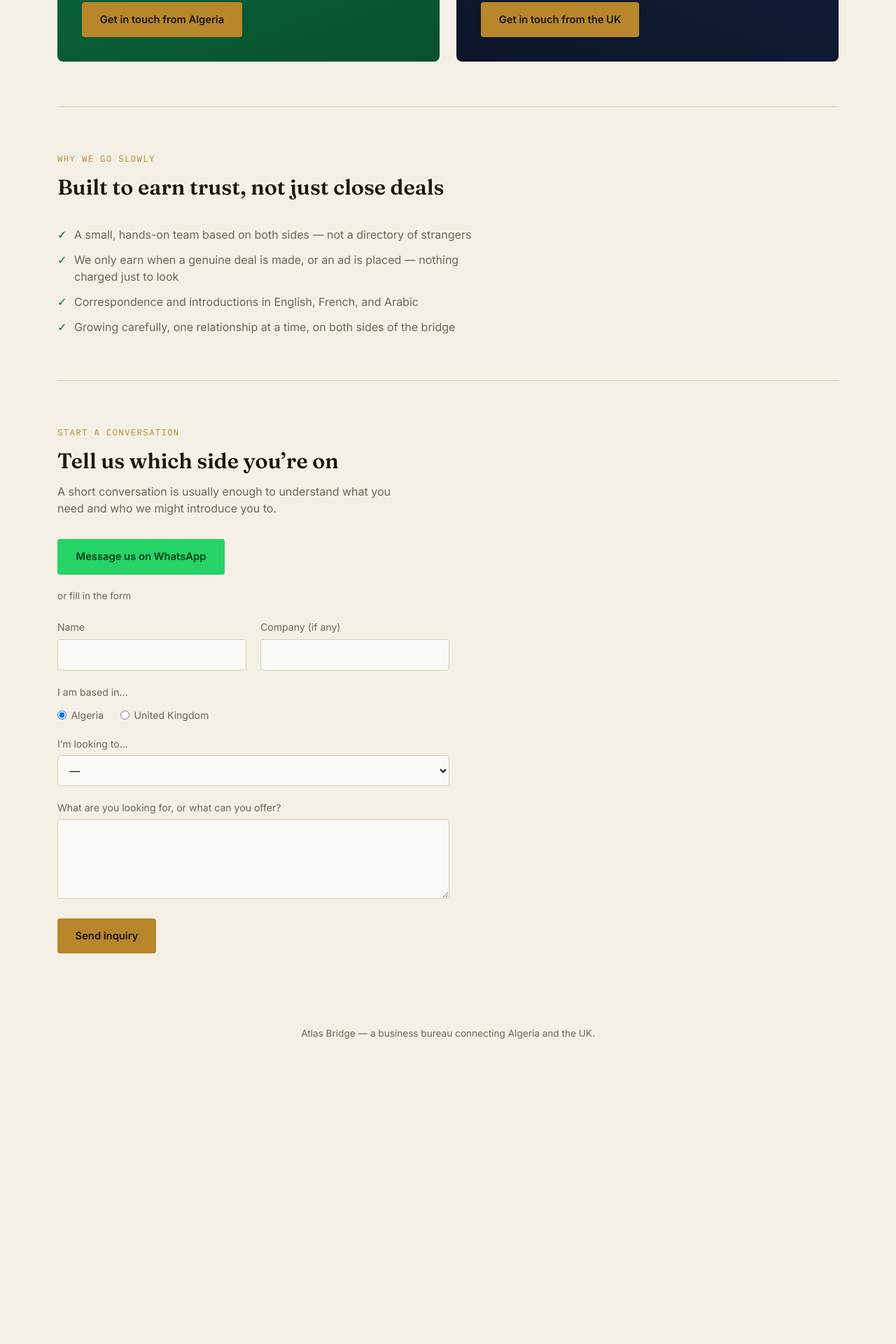
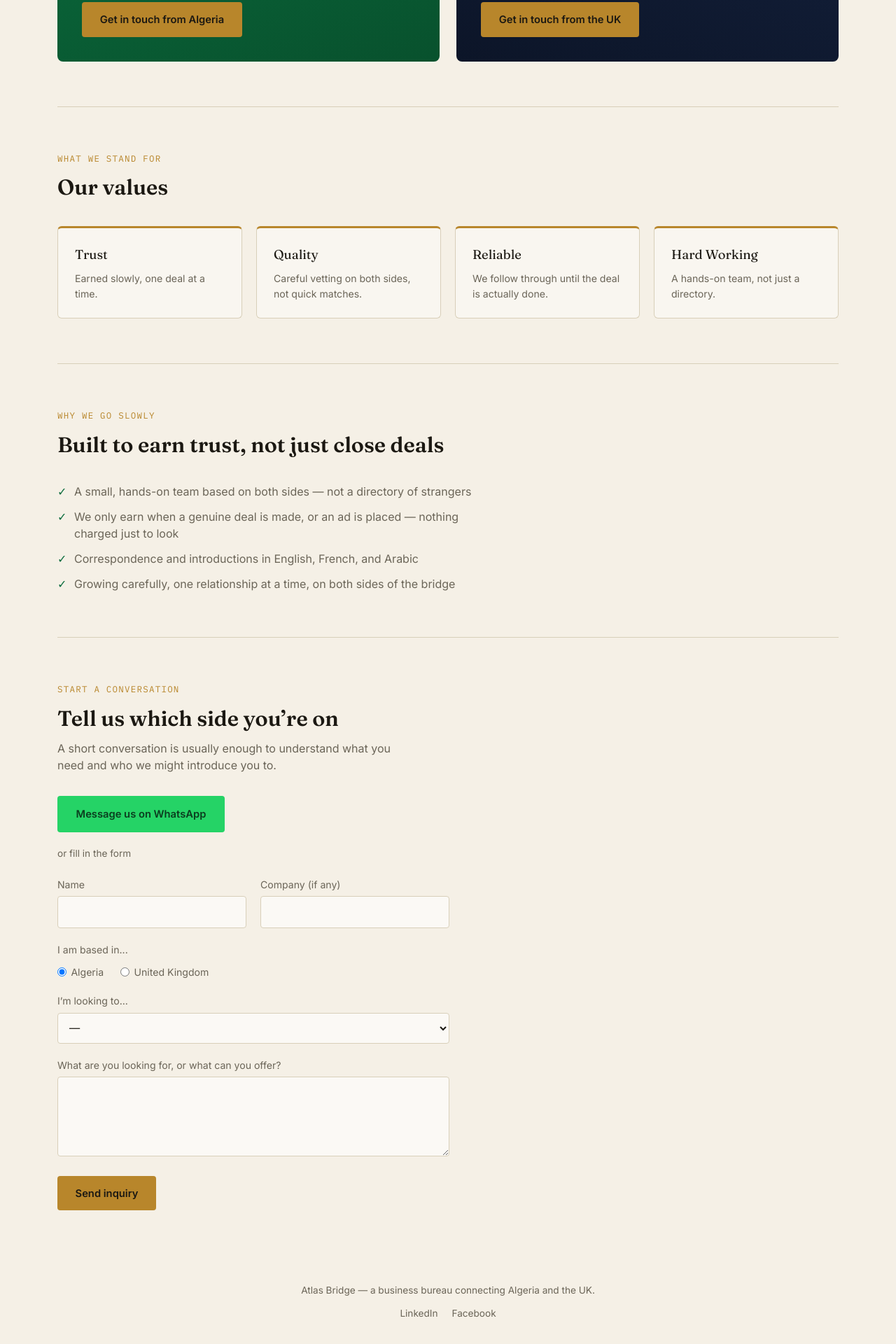
Before and after one commit to younes478/qualityfirst-website, a React (Create React App) app: page / in a window 1280 px wide. Shown: the part 1980-3900 px from the top of the page at 70% size. Before the commit the page ends 3530 px from the top, so only its background shows below. Built offline with nearby package versions, Linux system fonts and the light colour scheme.

Commit message:
Add Values section: Trust, Quality, Reliable, Hard Working

```diff
--- a/src/App.css
+++ b/src/App.css
@@ -475,6 +475,34 @@ section h2.center { text-align: center; margin: 0 auto 2.5rem; }
 .split-card .btn { background: var(--gold); color: #1B1812; }
 .split-card .btn:hover { background: #A67722; }
 
+/* Values */
+.values-grid {
+  display: grid;
+  grid-template-columns: repeat(4, 1fr);
+  gap: 1.25rem;
+}
+
+.value-card {
+  border: 1px solid var(--line);
+  border-radius: 6px;
+  padding: 1.5rem;
+  background: rgba(255,255,255,0.4);
+  border-top: 3px solid var(--gold);
+}
+
+.value-card h3 {
+  font-family: var(--display);
+  font-size: 1.15rem;
+  margin: 0 0 0.6rem;
+}
+
+.value-card p {
+  color: var(--muted);
+  font-size: 0.88rem;
+  line-height: 1.55;
+  margin: 0;
+}
+
 /* Trust */
 .trust-list {
   list-style: none;
@@ -566,7 +594,7 @@ section h2.center { text-align: center; margin: 0 auto 2.5rem; }
 
 /* Responsive */
 @media (max-width: 900px) {
-  .cat-grid, .steps-grid { grid-template-columns: repeat(2, 1fr); }
+  .cat-grid, .steps-grid, .values-grid { grid-template-columns: repeat(2, 1fr); }
   .split-grid { grid-template-columns: 1fr; }
   .manifest-split { grid-template-columns: 1fr; row-gap: 0.25rem; }
   .manifest-panel { justify-content: center !important; padding: 0.4rem 1rem; }
@@ -578,5 +606,22 @@ section h2.center { text-align: center; margin: 0 auto 2.5rem; }
 }
 
 @media (max-width: 560px) {
-  .cat-grid, .steps-grid { grid-template-columns: 1fr; }
+  .cat-grid, .steps-grid, .values-grid { grid-template-columns: 1fr; }
 }
+
+.social-links {
+  display: flex;
+  justify-content: center;
+  gap: 1.25rem;
+  margin-top: 0.75rem;
+}
+.social-links a {
+  color: var(--muted);
+  text-decoration: none;
+  font-size: 0.85rem;
+  border-bottom: 1px solid transparent;
+}
+.social-links a:hover {
+  color: var(--gold);
+  border-bottom-color: var(--gold);
+}
--- a/src/App.js
+++ b/src/App.js
@@ -113,6 +113,14 @@ const translations = {
     },
     trustEyebrow: 'Why we go slowly',
     trustTitle: 'Built to earn trust, not just close deals',
+    valuesEyebrow: 'What we stand for',
+    valuesTitle: 'Our values',
+    values: [
+      { name: 'Trust', detail: 'Earned slowly, one deal at a time.' },
+      { name: 'Quality', detail: 'Careful vetting on both sides, not quick matches.' },
+      { name: 'Reliable', detail: 'We follow through until the deal is actually done.' },
+      { name: 'Hard Working', detail: 'A hands-on team, not just a directory.' }
+    ],
     trust: [
       'A small, hands-on team based on both sides — not a directory of strangers',
       'We only earn when a genuine deal is made, or an ad is placed — nothing charged just to look',
@@ -190,6 +198,14 @@ const translations = {
     },
     trustEyebrow: 'Pourquoi nous allons doucement',
     trustTitle: 'Conçu pour gagner la confiance, pas seulement conclure',
+    valuesEyebrow: 'Ce que nous défendons',
+    valuesTitle: 'Nos valeurs',
+    values: [
+      { name: 'Confiance', detail: 'Gagnée lentement, affaire après affaire.' },
+      { name: 'Qualité', detail: 'Vérification rigoureuse des deux côtés, pas de mise en relation hâtive.' },
+      { name: 'Fiabilité', detail: 'Nous suivons jusqu\u2019à ce que l\u2019accord soit réellement conclu.' },
+      { name: 'Travail acharné', detail: 'Une équipe engagée sur le terrain, pas un simple annuaire.' }
+    ],
     trust: [
       'Une petite équipe engagée des deux côtés — pas un annuaire d\u2019inconnus',
       'Nous ne gagnons que lorsqu\u2019un accord réel est conclu, ou qu\u2019une annonce est placée — rien pour simplement chercher',
@@ -267,6 +283,14 @@ const translations = {
     },
     trustEyebrow: 'لماذا نتقدم ببطء',
     trustTitle: 'مصمم لكسب الثقة، لا فقط لإغلاق الصفقات',
+    valuesEyebrow: 'ما نؤمن به',
+    valuesTitle: 'قيمنا',
+    values: [
+      { name: 'الثقة', detail: 'نكسبها ببطء، صفقة تلو الأخرى.' },
+      { name: 'الجودة', detail: 'تدقيق دقيق من الجانبين، لا مجرد تعارف سريع.' },
+      { name: 'الموثوقية', detail: 'نتابع حتى إتمام الصفقة فعلياً.' },
+      { name: 'الاجتهاد', detail: 'فريق ملتزم ميدانياً، لا مجرد دليل.' }
+    ],
     trust: [
       'فريق صغير وملتزم على كلا الجانبين — لا دليل لأشخاص غرباء',
       'لا نكسب إلا عند إتمام صفقة حقيقية أو نشر إعلان — لا رسوم مقابل البحث فقط',
@@ -469,6 +493,19 @@ function App() {
             </div>
           </section>
 
+          <section className="values">
+            <span className="eyebrow">{t.valuesEyebrow}</span>
+            <h2>{t.valuesTitle}</h2>
+            <div className="values-grid">
+              {t.values.map((v, i) => (
+                <div className="value-card" key={i}>
+                  <h3>{v.name}</h3>
+                  <p>{v.detail}</p>
+                </div>
+              ))}
+            </div>
+          </section>
+
           <section className="trust">
             <span className="eyebrow">{t.trustEyebrow}</span>
             <h2>{t.trustTitle}</h2>
@@ -582,6 +619,10 @@ function App() {
 
       <footer className="footer">
         <p>{t.footerNote}</p>
+        <div className="social-links">
+          <a href="https://www.linkedin.com/company/REPLACE-ME" target="_blank" rel="noopener noreferrer">LinkedIn</a>
+          <a href="https://www.facebook.com/REPLACE-ME" target="_blank" rel="noopener noreferrer">Facebook</a>
+        </div>
       </footer>
     </div>
   );
```
